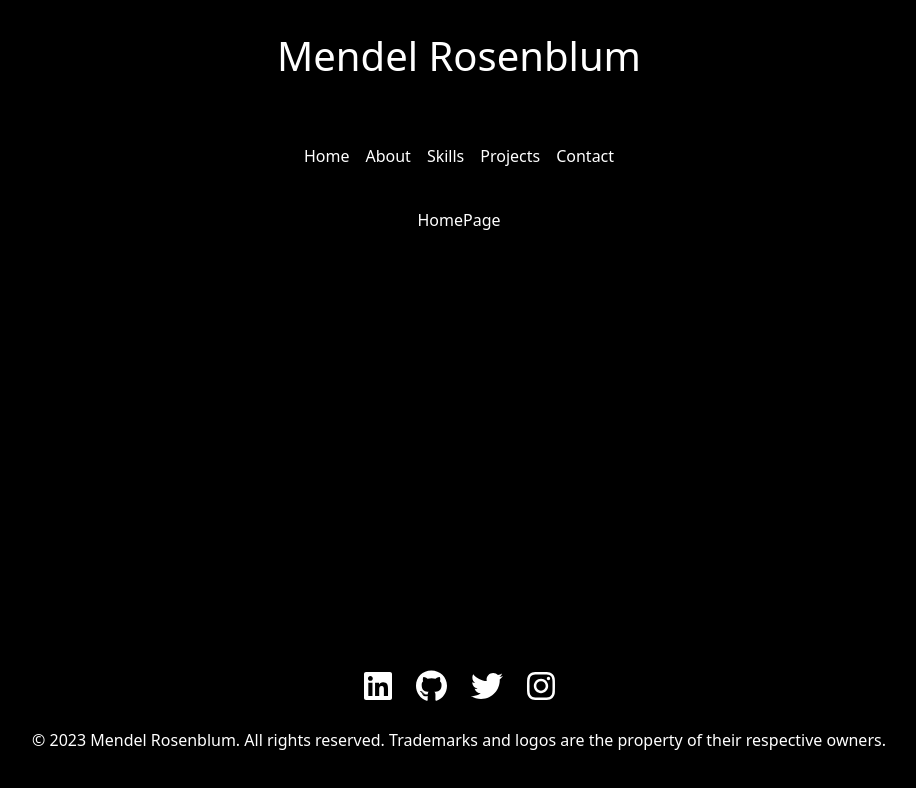
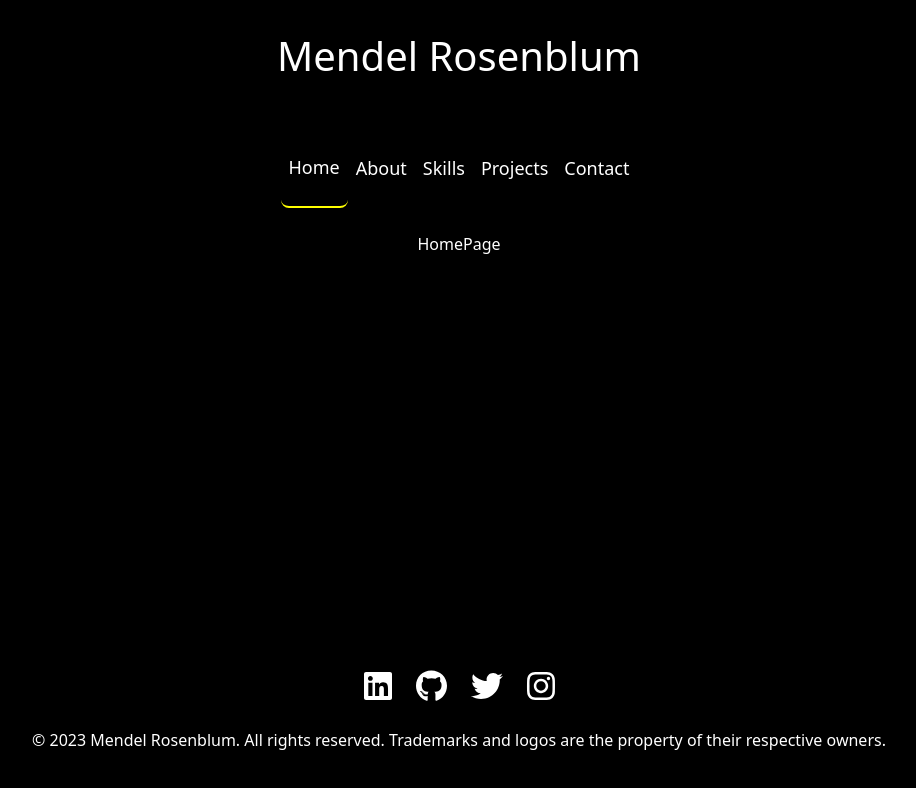
Before and after one commit to mendelr20/portfollio-website, a React (Create React App) app: page / in a window 1280 px wide. Shown: the top 788 px of the page, without its empty margins (181-1097 px from the left). Built offline with nearby package versions, Linux system fonts and the light colour scheme.

Commit message:
addign update navbar

```diff
--- a/package.json
+++ b/package.json
@@ -6,6 +6,7 @@
   "dependencies": {
     "@formspree/react": "^2.4.1",
     "@fortawesome/free-brands-svg-icons": "^6.4.0",
+    "@fortawesome/free-solid-svg-icons": "^6.4.0",
     "@fortawesome/react-fontawesome": "^0.2.0",
     "@testing-library/jest-dom": "^5.16.5",
     "@testing-library/react": "^13.4.0",
--- a/src/components/NavBar.js
+++ b/src/components/NavBar.js
@@ -7,26 +7,81 @@ function NavBar() {
   const location = useLocation();
 
   return (
-    <Navbar bg="black">
+    <Navbar bg="black" variant="dark">
       <Container className="d-flex justify-content-center">
         <Nav>
           <LinkContainer to="/" exact>
-            <Nav.Link  className="d-flex justify-content-center align-items-start bg-black text-white py-3" active={location.pathname === "/"}>Home</Nav.Link>
+            <Nav.Link
+              className={`nav-link-custom ${location.pathname === "/" ? "active" : ""}`}
+            >
+              Home
+            </Nav.Link>
           </LinkContainer>
           <LinkContainer to="/about">
-            <Nav.Link className="d-flex justify-content-center align-items-start bg-black text-white py-3" active={location.pathname === "/about"}>About</Nav.Link>
+            <Nav.Link
+              className={`nav-link-custom ${location.pathname === "/about" ? "active" : ""}`}
+            >
+              About
+            </Nav.Link>
           </LinkContainer>
           <LinkContainer to="/skills">
-            <Nav.Link className="d-flex justify-content-center align-items-start bg-black text-white py-3" active={location.pathname === "/skills"}>Skills</Nav.Link>
+            <Nav.Link
+              className={`nav-link-custom ${location.pathname === "/skills" ? "active" : ""}`}
+            >
+              Skills
+            </Nav.Link>
           </LinkContainer>
           <LinkContainer to="/projects">
-            <Nav.Link className="d-flex justify-content-center align-items-start bg-black text-white py-3" active={location.pathname === "/projects"}>Projects</Nav.Link>
+            <Nav.Link
+              className={`nav-link-custom ${location.pathname === "/projects" ? "active" : ""}`}
+            >
+              Projects
+            </Nav.Link>
           </LinkContainer>
           <LinkContainer to="/contact">
-            <Nav.Link className="d-flex justify-content-center align-items-start bg-black text-white py-3" active={location.pathname === "/contact"}>Contact</Nav.Link>
+            <Nav.Link
+              className={`nav-link-custom ${location.pathname === "/contact" ? "active" : ""}`}
+            >
+              Contact
+            </Nav.Link>
           </LinkContainer>
         </Nav>
       </Container>
+      <style>
+        {`
+        .nav-link-custom {
+          display: flex;
+          justify-content: center;
+          align-items: center;
+          background-color: black;
+          color: white;
+          padding: 16px 20px;
+          font-size: 18px;
+          height: 80px; /* Adjust the height as needed */
+          transition: background-color 0.2s, color 0.2s;
+          border-radius: 8px; /* Add border-radius for a more modern look */
+          border: none; /* Remove the default border */
+          outline: none; /* Remove the default outline */
+        }
+
+        .nav-link-custom:hover {
+          background-color: #242424; /* Update to your preferred hover background color */
+          color: white; /* Update to your preferred hover text color */
+          transform: translateY(-2px); /* Add a slight upward translation on hover */
+          box-shadow: 0px 4px 8px rgba(0, 0, 0, 0.1); /* Add a box shadow for the hover effect */
+        }
+
+        .nav-link-custom.active {
+          color: white; /* Update to your preferred active text color */
+          box-shadow: 0px 4px 8px rgba(0, 0, 0, 0.1); /* Add a box shadow for the active link */
+          border-bottom: 2px solid yellow; /* Add a visual indicator for the active link */
+        }
+
+        .navbar-dark .navbar-brand {
+          color: white; /* Update to your preferred navbar brand color */
+        }
+        `}
+      </style>
     </Navbar>
   );
 }
```
Also changed, not shown: 1 other file (tests, documents, lock files or other folders).
